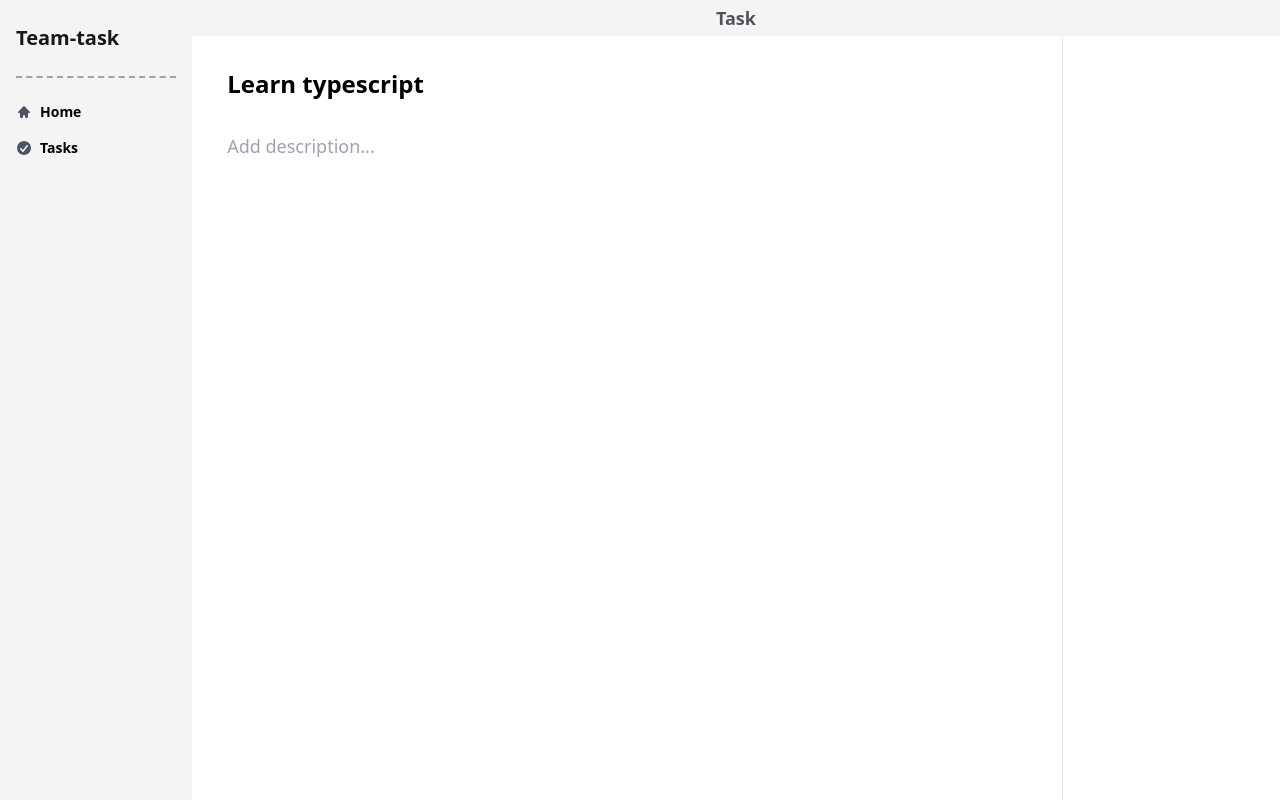
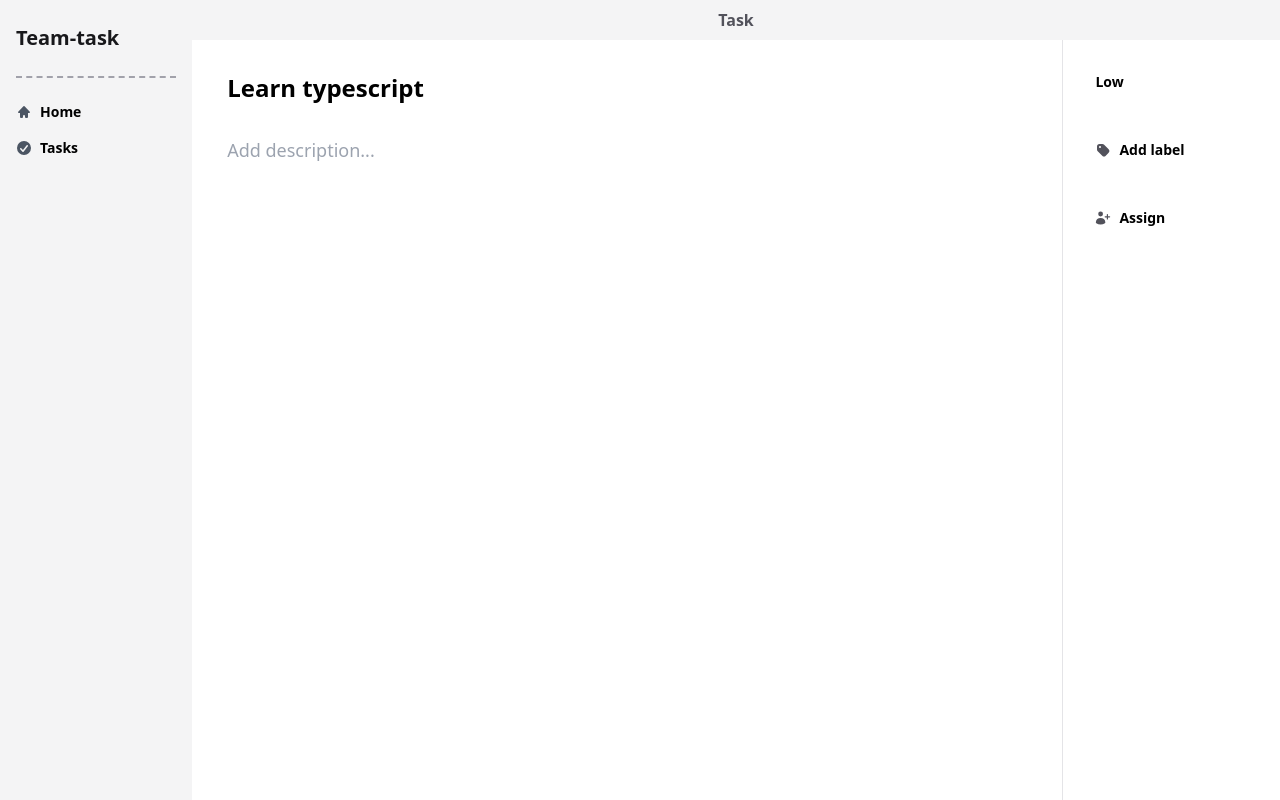
Before and after one commit to Naimoudine/team-task, a React (Vite) app in the folder client/: page /tasks/01d5cabc-e0c5-42da-853d-7f167b16db36 in a window 1280 px wide. Built offline with nearby package versions, Linux system fonts and the light colour scheme.

Commit message:
wip task page

```diff
--- a/client/src/index.css
+++ b/client/src/index.css
@@ -49,4 +49,8 @@
   .task-card {
     @apply px-4 py-2 h-[85px] w-full flex flex-col justify-between bg-white text-zinc-800 shadow-lg rounded-md;
   }
+
+  .task-opt-btn {
+    @apply flex items-center justify-start w-full gap-2 px-4 py-2 text-sm font-semibold rounded-lg text-start hover:bg-gray-200;
+  }
 }
--- a/client/src/pages/Task.tsx
+++ b/client/src/pages/Task.tsx
@@ -1,10 +1,13 @@
+import { TagIcon } from "@heroicons/react/16/solid";
+import { UserPlusIcon } from "@heroicons/react/20/solid";
+
 type Props = {};
 
 export default function Task({}: Props) {
   return (
     <div className="flex flex-col w-full h-full">
-      <header className="flex items-center justify-center">
-        <p className="w-full py-1 text-lg font-semibold text-center text-zinc-600 bg-zinc-100">
+      <header className="flex items-center justify-center py-1 bg-zinc-100">
+        <p className="w-full py-1 font-semibold text-center text-zinc-600">
           Task
         </p>
       </header>
@@ -18,11 +21,23 @@ export default function Task({}: Props) {
                 name="description"
                 id="description"
                 placeholder="Add description..."
-              ></textarea>
+              />
             </form>
           </div>
         </div>
-        <aside className="border-l border-zinc-200 w-[20%] h-full"></aside>
+        <aside className="border-l border-zinc-200 w-[20%] h-full px-4 py-6 flex flex-col gap-8">
+          <button className="task-opt-btn" type="button">
+            Low
+          </button>
+          <button className="task-opt-btn" type="button">
+            <TagIcon className="size-4 text-zinc-600" />
+            Add label
+          </button>
+          <button className="task-opt-btn" type="button">
+            <UserPlusIcon className="size-4 text-zinc-600" />
+            Assign
+          </button>
+        </aside>
       </main>
     </div>
   );
```
